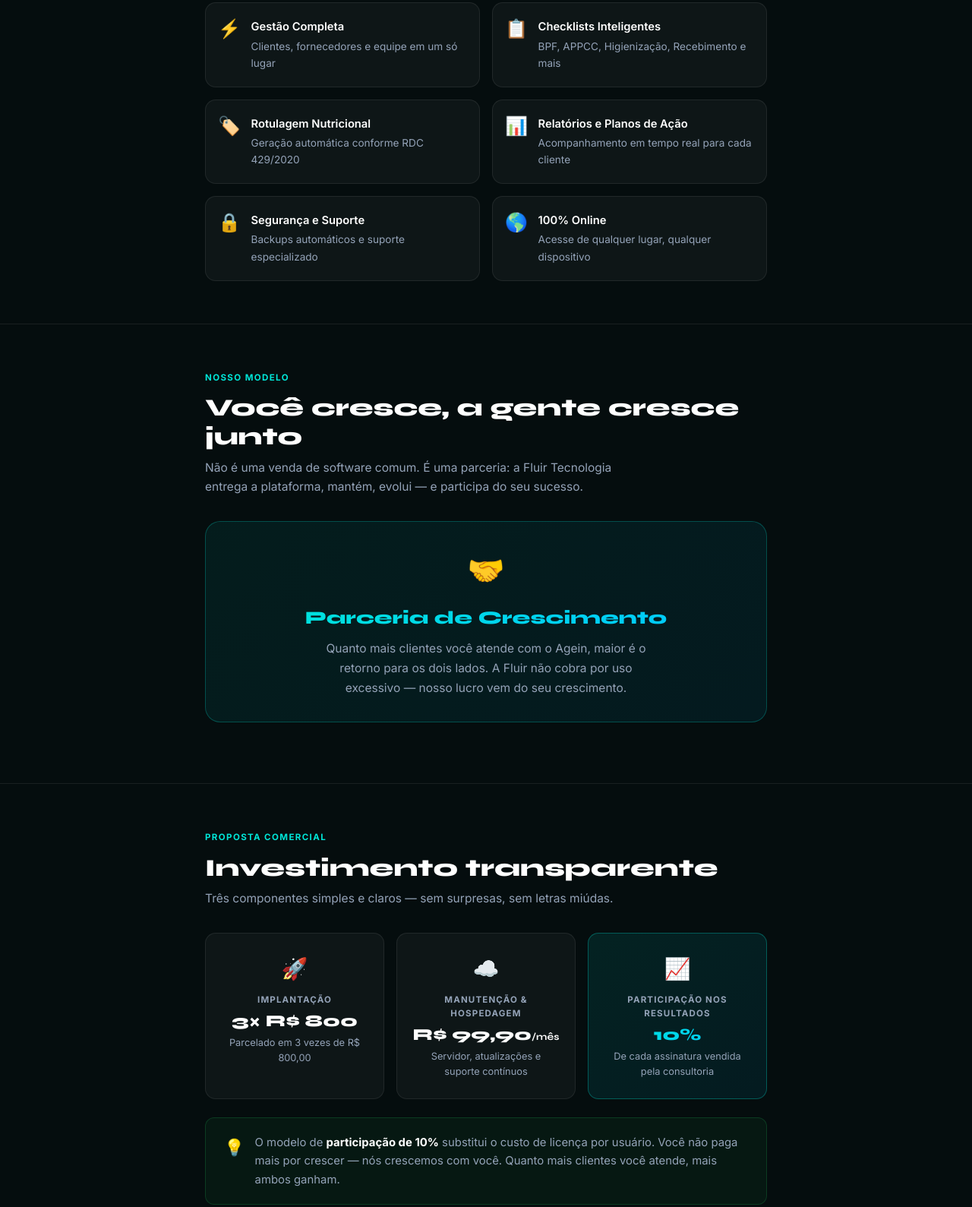
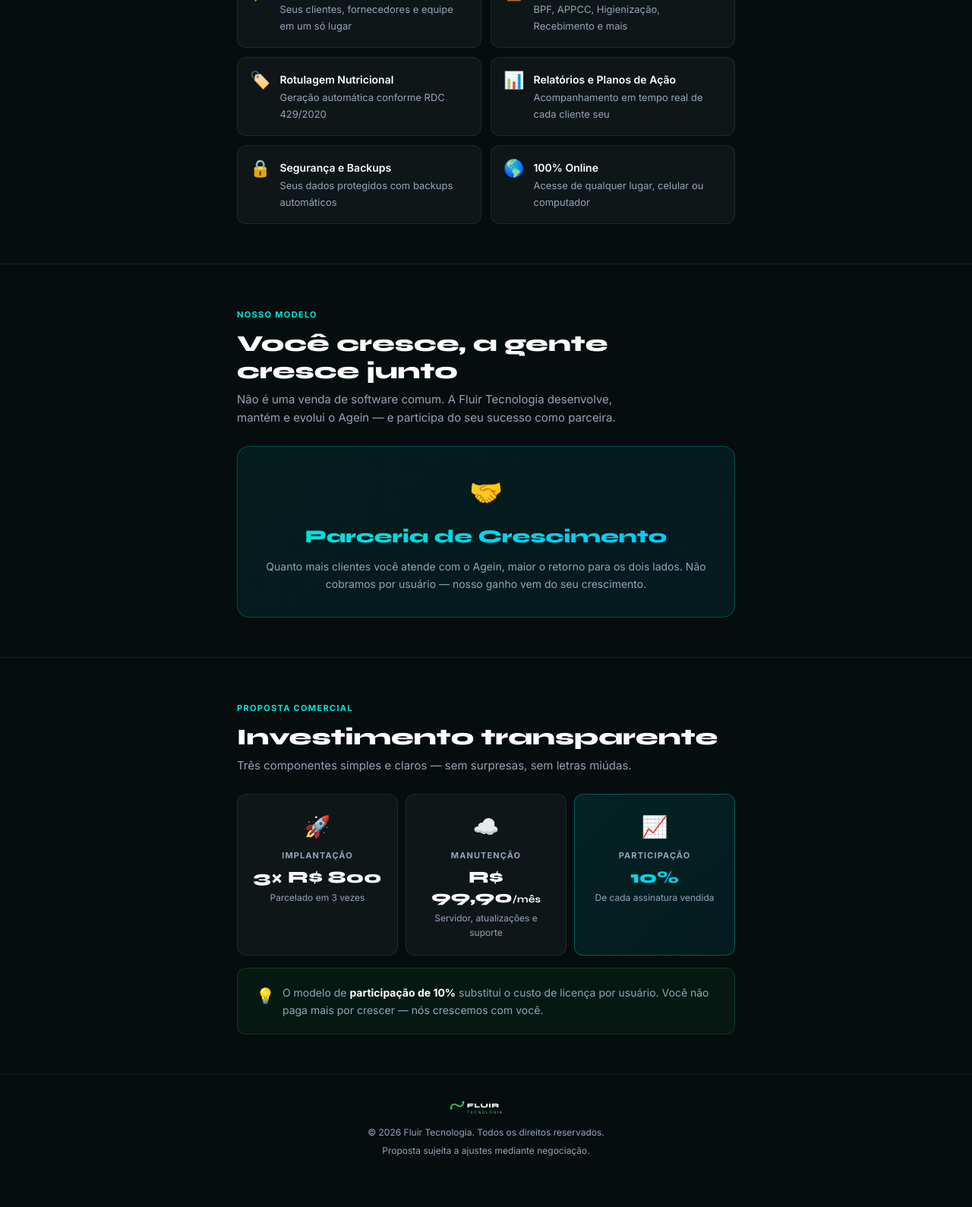
Before and after one commit to TIGTM/agein, a website: page landing.html in a window 1280 px wide. Shown: the part 670-2259 px from the top of the page at 76% size. After the commit the page ends 2226 px from the top, so only its background shows below. Drawn offline with Linux system fonts and the light colour scheme.

Commit message:
fix: landing.html mobile-first rewrite, zero scroll overflow

```diff
--- a/landing.html
+++ b/landing.html
@@ -2,7 +2,7 @@
 <html lang="pt-BR">
 <head>
   <meta charset="UTF-8" />
-  <meta name="viewport" content="width=device-width, initial-scale=1.0" />
+  <meta name="viewport" content="width=device-width, initial-scale=1.0, maximum-scale=1.0, user-scalable=no" />
   <title>Proposta Agein — Fluir Tecnologia</title>
   <link rel="preconnect" href="https://fonts.googleapis.com" />
   <link rel="preconnect" href="https://fonts.gstatic.com" crossorigin />
@@ -12,19 +12,20 @@
 
     :root {
       --bg:       #050d0e;
-      --bg2:      #091315;
       --card:     rgba(255,255,255,0.04);
       --border:   rgba(255,255,255,0.08);
       --accent:   #00e6d8;
-      --accent2:  #00bfae;
       --green:    #22c55e;
       --green2:   #4ade80;
       --text:     #ffffff;
       --muted:    #94a3b8;
-      --soft:     #cce9ff;
     }
 
-    html { scroll-behavior: smooth; }
+    html {
+      scroll-behavior: smooth;
+      overflow-x: hidden;
+      width: 100%;
+    }
 
     body {
       font-family: 'Inter', sans-serif;
@@ -32,63 +33,64 @@
       color: var(--text);
       line-height: 1.6;
       overflow-x: hidden;
+      width: 100%;
+      max-width: 100vw;
       -webkit-font-smoothing: antialiased;
+      -webkit-text-size-adjust: 100%;
     }
+
+    img, svg, video, canvas, iframe { max-width: 100%; display: block; }
 
     .wrap {
       width: 100%;
-      max-width: 780px;
+      max-width: 720px;
       margin: 0 auto;
-      padding: 0 1.25rem;
+      padding: 0 20px;
     }
 
     /* ── HEADER ── */
     .lp-header {
-      padding: 3rem 1.25rem 2rem;
+      padding: 48px 20px 32px;
       text-align: center;
-      background: radial-gradient(ellipse at top, rgba(0,230,216,0.08) 0%, transparent 65%);
+      background: radial-gradient(ellipse at top, rgba(0,230,216,0.06) 0%, transparent 65%);
       border-bottom: 1px solid var(--border);
     }
 
-    .lp-logo {
-      display: flex;
-      align-items: center;
-      justify-content: center;
-      gap: 0.75rem;
-      margin-bottom: 2rem;
-    }
-
-    .lp-logo svg { width: 130px; height: auto; }
+    .lp-logo { margin-bottom: 24px; text-align: center; }
+    .lp-logo svg { width: 120px; height: auto; margin: 0 auto; display: block; }
 
     .lp-badge {
       display: inline-flex;
       align-items: center;
-      gap: 0.5rem;
+      gap: 8px;
       background: rgba(0,230,216,0.08);
       border: 1px solid rgba(0,230,216,0.25);
       color: var(--accent);
-      font-size: 0.75rem;
+      font-size: 11px;
       font-weight: 600;
       letter-spacing: 0.1em;
       text-transform: uppercase;
-      padding: 0.35em 1em;
+      padding: 5px 14px;
       border-radius: 100px;
-      margin-bottom: 1.25rem;
+      margin-bottom: 20px;
     }
     .badge-dot {
       width: 6px; height: 6px;
       background: var(--accent);
       border-radius: 50%;
       box-shadow: 0 0 6px var(--accent);
+      flex-shrink: 0;
     }
 
     .lp-title {
       font-family: 'Syne', sans-serif;
-      font-size: clamp(2rem, 7vw, 3rem);
+      font-size: 28px;
       font-weight: 800;
       line-height: 1.15;
       letter-spacing: -0.03em;
-      margin-bottom: 1rem;
+      margin-bottom: 12px;
+      word-wrap: break-word;
+      overflow-wrap: break-word;
     }
 
     .lp-title span {
@@ -99,106 +101,114 @@
     }
 
     .lp-sub {
-      font-size: 1.05rem;
+      font-size: 15px;
       color: var(--muted);
-      max-width: 54ch;
-      margin: 0 auto 0.5rem;
+      max-width: 100%;
+      margin: 0 auto;
       line-height: 1.7;
+      word-wrap: break-word;
+      overflow-wrap: break-word;
     }
 
     /* ── SECTIONS ── */
-    .section {
-      padding: 3.5rem 0;
+    .lp-section {
+      padding: 40px 0;
+      overflow: hidden;
     }
-    .section + .section {
+    .lp-section + .lp-section {
       border-top: 1px solid var(--border);
     }
 
     .section-label {
       display: inline-block;
-      font-size: 0.72rem;
+      font-size: 11px;
       font-weight: 700;
       text-transform: uppercase;
       letter-spacing: 0.12em;
       color: var(--accent);
-      margin-bottom: 0.75rem;
+      margin-bottom: 10px;
     }
 
     .section-title {
       font-family: 'Syne', sans-serif;
-      font-size: clamp(1.5rem, 4vw, 2rem);
+      font-size: 22px;
       font-weight: 800;
-      margin-bottom: 0.5rem;
+      margin-bottom: 8px;
       line-height: 1.2;
+      word-wrap: break-word;
+      overflow-wrap: break-word;
     }
 
     .section-desc {
       color: var(--muted);
-      font-size: 0.97rem;
-      margin-bottom: 2rem;
-      max-width: 58ch;
+      font-size: 14px;
+      margin-bottom: 24px;
       line-height: 1.65;
+      word-wrap: break-word;
+      overflow-wrap: break-word;
     }
 
     /* ── FEATURES GRID ── */
     .features-grid {
       display: grid;
-      grid-template-columns: 1fr 1fr;
-      gap: 1rem;
+      grid-template-columns: 1fr;
+      gap: 10px;
     }
 
     .feature-card {
       background: var(--card);
       border: 1px solid var(--border);
-      border-radius: 14px;
-      padding: 1.25rem 1rem;
+      border-radius: 12px;
+      padding: 14px;
       display: flex;
       align-items: flex-start;
-      gap: 0.85rem;
-      transition: border-color 0.2s;
+      gap: 12px;
+      min-width: 0;
     }
-    .feature-card:hover { border-color: rgba(0,230,216,0.3); }
 
     .feature-icon {
-      font-size: 1.5rem;
+      font-size: 22px;
       flex-shrink: 0;
       line-height: 1;
-      margin-top: 2px;
     }
 
     .feature-text {
-      font-size: 0.92rem;
+      font-size: 14px;
       color: var(--text);
       line-height: 1.5;
+      min-width: 0;
+      word-wrap: break-word;
+      overflow-wrap: break-word;
     }
     .feature-text strong {
       display: block;
       font-weight: 600;
-      margin-bottom: 0.2rem;
-      color: var(--text);
+      margin-bottom: 2px;
     }
-    .feature-text span { color: var(--muted); font-size: 0.85rem; }
+    .feature-text span {
+      color: var(--muted);
+      font-size: 13px;
+    }
 
     /* ── MODELO CRESCER JUNTO ── */
     .modelo-card {
       background: linear-gradient(135deg, rgba(0,230,216,0.07) 0%, rgba(0,198,255,0.07) 100%);
       border: 1px solid rgba(0,230,216,0.25);
-      border-radius: 20px;
-      padding: 2rem 1.75rem;
+      border-radius: 16px;
+      padding: 24px 16px;
       text-align: center;
-      margin-bottom: 1.5rem;
     }
 
     .modelo-card .modelo-icon {
-      font-size: 2.5rem;
-      margin-bottom: 0.75rem;
+      font-size: 36px;
+      margin-bottom: 10px;
     }
 
     .modelo-card h3 {
       font-family: 'Syne', sans-serif;
-      font-size: 1.5rem;
+      font-size: 20px;
       font-weight: 800;
-      margin-bottom: 0.5rem;
+      margin-bottom: 8px;
       background: linear-gradient(135deg, #00e6d8, #00c6ff);
       -webkit-background-clip: text;
       -webkit-text-fill-color: transparent;
@@ -206,55 +216,59 @@
     }
 
     .modelo-card p {
-      font-size: 0.97rem;
+      font-size: 14px;
       color: var(--muted);
       line-height: 1.65;
-      max-width: 46ch;
-      margin: 0 auto;
+      word-wrap: break-word;
+      overflow-wrap: break-word;
     }
 
     /* ── PROPOSTA ITENS ── */
     .proposta-grid {
-      display: grid;
-      grid-template-columns: 1fr 1fr 1fr;
-      gap: 1rem;
-      margin-bottom: 1.5rem;
+      display: flex;
+      flex-direction: column;
+      gap: 10px;
+      margin-bottom: 16px;
     }
 
     .proposta-item {
       background: var(--card);
       border: 1px solid var(--border);
-      border-radius: 14px;
-      padding: 1.5rem 1.25rem;
+      border-radius: 12px;
+      padding: 20px 16px;
       text-align: center;
     }
 
     .proposta-item .pi-icon {
-      font-size: 1.75rem;
-      margin-bottom: 0.6rem;
+      font-size: 28px;
+      margin-bottom: 8px;
     }
 
     .proposta-item .pi-label {
-      font-size: 0.72rem;
+      font-size: 11px;
       font-weight: 700;
       text-transform: uppercase;
       letter-spacing: 0.1em;
       color: var(--muted);
-      margin-bottom: 0.4rem;
+      margin-bottom: 6px;
     }
 
     .proposta-item .pi-value {
       font-family: 'Syne', sans-serif;
-      font-size: 1.35rem;
+      font-size: 22px;
       font-weight: 800;
       color: var(--text);
       line-height: 1.2;
     }
+    .proposta-item .pi-value small {
+      font-size: 13px;
+      font-weight: 500;
+    }
 
     .proposta-item .pi-detail {
-      font-size: 0.8rem;
+      font-size: 12px;
       color: var(--muted);
-      margin-top: 0.3rem;
+      margin-top: 4px;
     }
 
     .proposta-item.highlight {
@@ -274,45 +288,57 @@
       background: rgba(34,197,94,0.06);
       border: 1px solid rgba(34,197,94,0.2);
       border-radius: 12px;
-      padding: 1.25rem 1.5rem;
+      padding: 16px;
       display: flex;
       align-items: flex-start;
-      gap: 0.85rem;
+      gap: 10px;
     }
 
     .nota-box .nota-icon {
-      font-size: 1.35rem;
+      font-size: 20px;
       flex-shrink: 0;
-      margin-top: 1px;
     }
 
     .nota-box p {
-      font-size: 0.93rem;
+      font-size: 13px;
       color: var(--muted);
       line-height: 1.65;
+      min-width: 0;
+      word-wrap: break-word;
+      overflow-wrap: break-word;
     }
     .nota-box strong { color: var(--text); }
 
     /* ── FOOTER ── */
     .lp-footer {
       text-align: center;
-      padding: 2.5rem 1rem;
+      padding: 32px 20px;
       border-top: 1px solid var(--border);
     }
-    .lp-footer svg { width: 110px; height: auto; margin: 0 auto 0.75rem; display: block; }
+    .lp-footer svg { width: 100px; height: auto; margin: 0 auto 10px; display: block; }
     .lp-footer p {
-      font-size: 0.82rem;
+      font-size: 12px;
       color: var(--muted);
     }
 
-    /* ── RESPONSIVE ── */
-    @media (max-width: 600px) {
-      .features-grid { grid-template-columns: 1fr; }
-      .proposta-grid  { grid-template-columns: 1fr; }
-      .lp-header      { padding: 2.5rem 1rem 1.75rem; }
-      .section        { padding: 2.5rem 0; }
-      .modelo-card    { padding: 1.5rem 1rem; }
-      .proposta-item  { padding: 1.25rem 1rem; }
+    /* ── DESKTOP (tablet+) ── */
+    @media (min-width: 600px) {
+      .lp-header { padding: 56px 24px 40px; }
+      .lp-logo svg { width: 140px; }
+      .lp-title { font-size: clamp(28px, 5vw, 40px); }
+      .lp-sub { font-size: 16px; max-width: 52ch; }
+      .wrap { padding: 0 32px; }
+      .lp-section { padding: 52px 0; }
+      .section-title { font-size: clamp(22px, 4vw, 30px); }
+      .section-desc { font-size: 15px; max-width: 56ch; }
+      .features-grid { grid-template-columns: 1fr 1fr; gap: 12px; }
+      .feature-card { padding: 18px 16px; }
+      .proposta-grid { flex-direction: row; }
+      .proposta-item { flex: 1; }
+      .modelo-card { padding: 32px 28px; }
+      .modelo-card h3 { font-size: 24px; }
+      .nota-box { padding: 20px 24px; }
+      .nota-box p { font-size: 14px; }
     }
   </style>
 </head>
@@ -339,30 +365,29 @@
     <div class="lp-badge"><span class="badge-dot"></span>Proposta Comercial · 2026</div>
 
     <h1 class="lp-title">
-      Apresentamos o<br/>
-      <span>Agein</span>
+      Sua plataforma<br/><span>Agein</span>
     </h1>
     <p class="lp-sub">
-      A plataforma de gestão para consultorias alimentares modernas —
-      desenvolvida pela Fluir Tecnologia como uma parceria real de crescimento.
+      Desenvolvemos o sistema completo de gestão para a sua consultoria alimentar.
+      Aqui está a proposta de parceria que preparamos especialmente para você.
     </p>
   </header>
 
   <main>
 
-    <!-- O QUE É O AGEIN -->
-    <section class="section">
+    <!-- O QUE ESTAMOS CONSTRUINDO -->
+    <section class="lp-section">
       <div class="wrap">
-        <span class="section-label">A Plataforma</span>
-        <h2 class="section-title">Tudo que uma consultoria alimentar precisa</h2>
-        <p class="section-desc">Sistema completo, online e pronto para uso — do checklist ao relatório, do rótulo ao plano de ação.</p>
+        <span class="section-label">O que estamos construindo</span>
+        <h2 class="section-title">Um sistema feito sob medida para sua operação</h2>
+        <p class="section-desc">Cada módulo foi pensado para resolver os problemas reais do dia a dia da sua consultoria.</p>
 
         <div class="features-grid">
           <div class="feature-card">
             <span class="feature-icon">⚡</span>
             <div class="feature-text">
               <strong>Gestão Completa</strong>
-              <span>Clientes, fornecedores e equipe em um só lugar</span>
+              <span>Seus clientes, fornecedores e equipe em um só lugar</span>
             </div>
           </div>
           <div class="feature-card">
@@ -383,50 +408,48 @@
             <span class="feature-icon">📊</span>
             <div class="feature-text">
               <strong>Relatórios e Planos de Ação</strong>
-              <span>Acompanhamento em tempo real para cada cliente</span>
+              <span>Acompanhamento em tempo real de cada cliente seu</span>
             </div>
           </div>
           <div class="feature-card">
             <span class="feature-icon">🔒</span>
             <div class="feature-text">
-              <strong>Segurança e Suporte</strong>
-              <span>Backups automáticos e suporte especializado</span>
+              <strong>Segurança e Backups</strong>
+              <span>Seus dados protegidos com backups automáticos</span>
             </div>
           </div>
           <div class="feature-card">
             <span class="feature-icon">🌎</span>
             <div class="feature-text">
               <strong>100% Online</strong>
-              <span>Acesse de qualquer lugar, qualquer dispositivo</span>
+              <span>Acesse de qualquer lugar, celular ou computador</span>
             </div>
           </div>
         </div>
       </div>
     </section>
 
-    <!-- MODELO CRESCER JUNTO -->
-    <section class="section">
+    <!-- MODELO DE PARCERIA -->
+    <section class="lp-section">
       <div class="wrap">
         <span class="section-label">Nosso Modelo</span>
         <h2 class="section-title">Você cresce, a gente cresce junto</h2>
         <p class="section-desc">
-          Não é uma venda de software comum. É uma parceria: a Fluir Tecnologia entrega a plataforma,
-          mantém, evolui — e participa do seu sucesso.
+          Não é uma venda de software comum. A Fluir Tecnologia desenvolve, mantém e evolui o Agein — e participa do seu sucesso como parceira.
         </p>
 
         <div class="modelo-card">
           <div class="modelo-icon">🤝</div>
           <h3>Parceria de Crescimento</h3>
           <p>
-            Quanto mais clientes você atende com o Agein, maior é o retorno para os dois lados.
-            A Fluir não cobra por uso excessivo — nosso lucro vem do seu crescimento.
+            Quanto mais clientes você atende com o Agein, maior o retorno para os dois lados. Não cobramos por usuário — nosso ganho vem do seu crescimento.
           </p>
         </div>
       </div>
     </section>
 
     <!-- PROPOSTA COMERCIAL -->
-    <section class="section">
+    <section class="lp-section">
       <div class="wrap">
         <span class="section-label">Proposta Comercial</span>
         <h2 class="section-title">Investimento transparente</h2>
@@ -437,19 +460,19 @@
             <div class="pi-icon">🚀</div>
             <div class="pi-label">Implantação</div>
             <div class="pi-value">3× R$ 800</div>
-            <div class="pi-detail">Parcelado em 3 vezes de R$ 800,00</div>
+            <div class="pi-detail">Parcelado em 3 vezes</div>
           </div>
           <div class="proposta-item">
             <div class="pi-icon">☁️</div>
-            <div class="pi-label">Manutenção & Hospedagem</div>
-            <div class="pi-value">R$ 99,90<span style="font-size:0.8rem;font-weight:500;">/mês</span></div>
-            <div class="pi-detail">Servidor, atualizações e suporte contínuos</div>
+            <div class="pi-label">Manutenção</div>
+            <div class="pi-value">R$ 99,90<small>/mês</small></div>
+            <div class="pi-detail">Servidor, atualizações e suporte</div>
           </div>
           <div class="proposta-item highlight">
             <div class="pi-icon">📈</div>
-            <div class="pi-label">Participação nos Resultados</div>
+            <div class="pi-label">Participação</div>
             <div class="pi-value">10%</div>
-            <div class="pi-detail">De cada assinatura vendida pela consultoria</div>
+            <div class="pi-detail">De cada assinatura vendida</div>
           </div>
         </div>
 
@@ -458,7 +481,6 @@
           <p>
             O modelo de <strong>participação de 10%</strong> substitui o custo de licença por usuário.
             Você não paga mais por crescer — nós crescemos com você.
-            Quanto mais clientes você atende, mais ambos ganham.
           </p>
         </div>
       </div>
@@ -482,7 +504,7 @@
       <text x="50" y="38" font-family="Inter, sans-serif" font-weight="400" font-size="10" fill="url(#lg2)" letter-spacing="3">TECNOLOGIA</text>
     </svg>
     <p>© 2026 Fluir Tecnologia. Todos os direitos reservados.</p>
-    <p style="margin-top:0.25rem;">Proposta sujeita a ajustes mediante negociação.</p>
+    <p style="margin-top:4px;">Proposta sujeita a ajustes mediante negociação.</p>
   </footer>
 
 </body>
```
